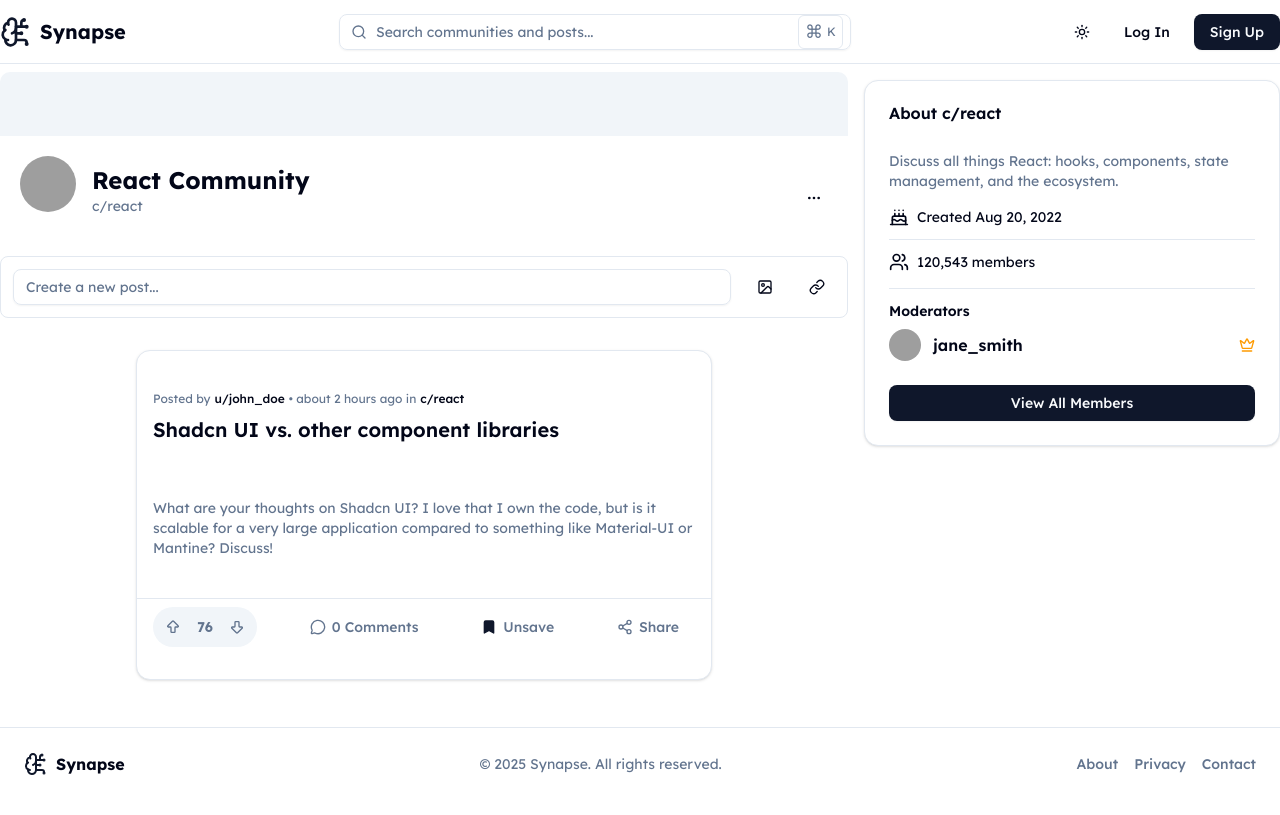
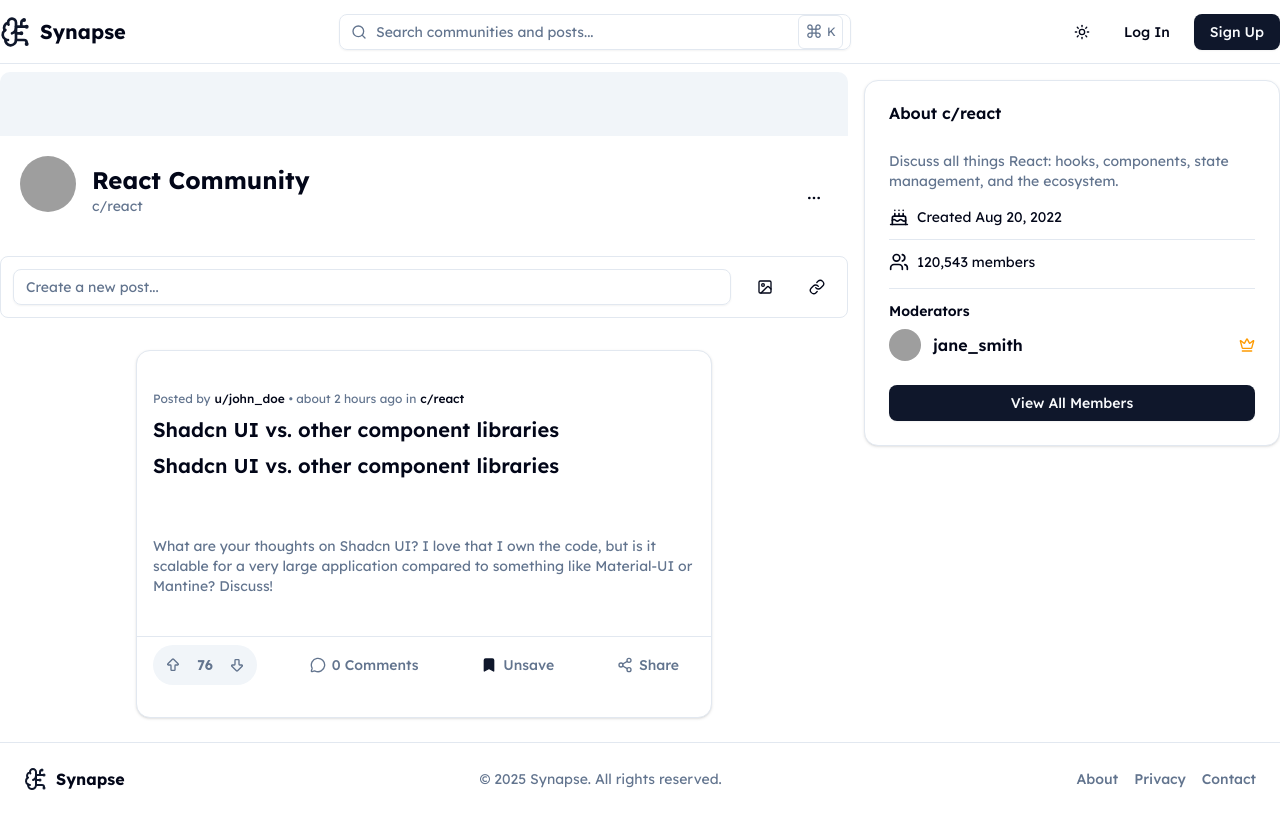
Before and after one commit to dhlananhh/synapse-client, a Next.js app: page /c/react in a window 1280 px wide. Built offline with nearby package versions, Linux system fonts and the light colour scheme; grey boxes are pictures that could not be loaded.

Commit message:
feat: display post flair on post card

```diff
--- a/src/components/features/post/PostCard.tsx
+++ b/src/components/features/post/PostCard.tsx
@@ -3,7 +3,10 @@
 
 import React from "react";
 import Link from "next/link";
+import { formatDistanceToNow } from "date-fns";
 import { Post } from "@/types";
+import VoteClient from "./VoteClient";
+import SavePostButton from "./SavePostButton";
 import {
   Card,
   CardContent,
@@ -11,13 +14,11 @@ import {
   CardTitle
 } from "@/components/ui/card";
 import { Button } from "@/components/ui/button";
+import { Badge } from "@/components/ui/badge";
 import {
   MessageCircle,
   Share2
 } from "lucide-react";
-import { formatDistanceToNow } from "date-fns";
-import VoteClient from "./VoteClient";
-import SavePostButton from './SavePostButton';
 
 
 interface PostCardProps {
@@ -59,6 +60,24 @@ const PostCard = React.forwardRef<HTMLDivElement, PostCardProps>(
               { post.title }
             </Link>
           </CardTitle>
+          <CardTitle className="mt-1 text-xl flex items-center gap-2">
+            {
+              post.flair && (
+                <Badge
+                  style={ { backgroundColor: post.flair.color, color: '#fff' } }
+                  className="flex-shrink-0"
+                >
+                  { post.flair.name }
+                </Badge>
+              )
+            }
+            <Link
+              href={ `/p/${post.id}` }
+              className="hover:underline"
+            >
+              { post.title }
+            </Link>
+          </CardTitle>
         </CardHeader>
 
         <CardContent className="p-3 sm:p-4 pt-0 flex-grow">
```
